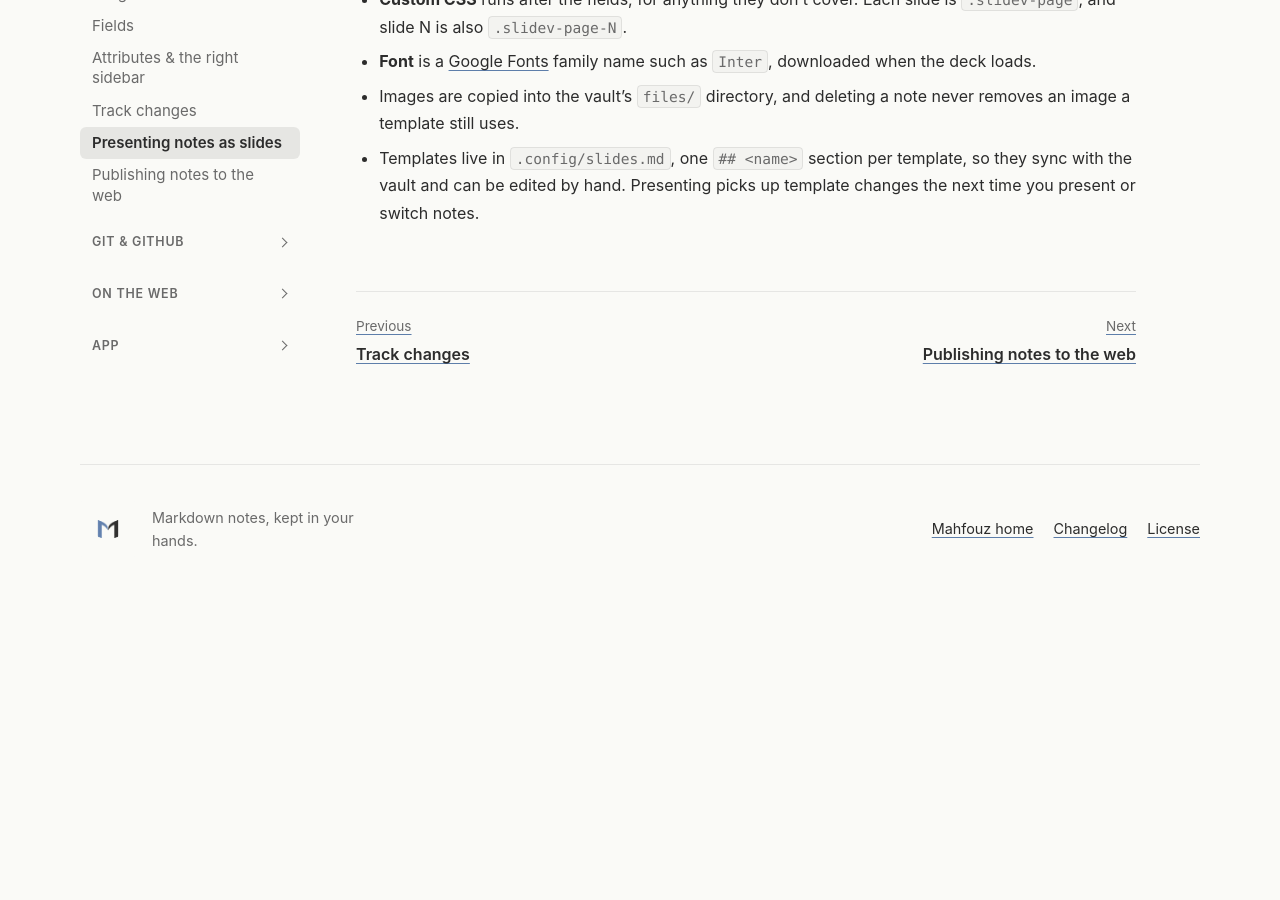
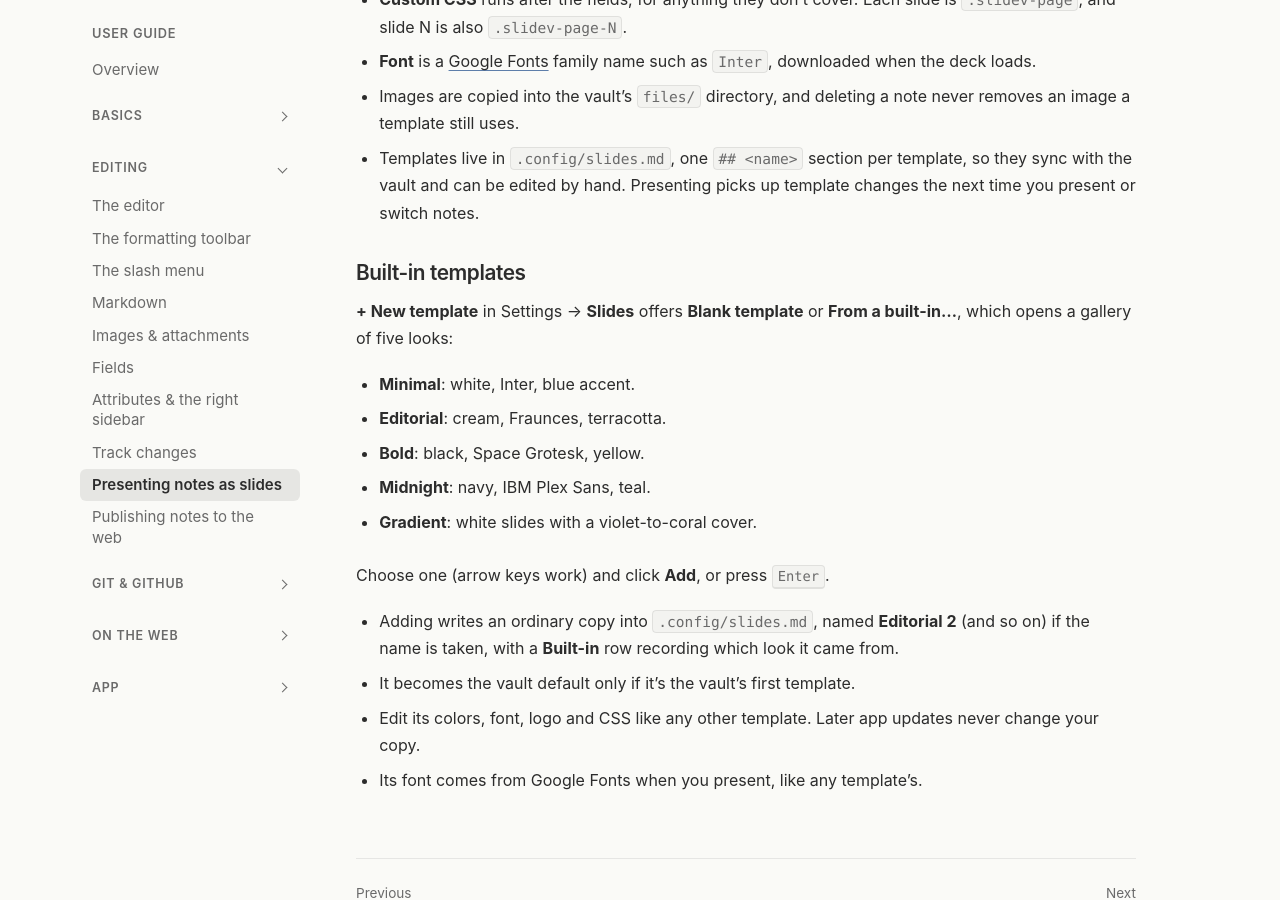
Before and after one commit to mahfouz-app/docs, a Jekyll site: the page built from guide/slides.md, in a window 1280 px wide and 900 px high, scrolled down 1369 px. Built offline with Jekyll 4.4.1, drawn with Linux system fonts in a browser that asks for light colours; before the commit the page ends 1962 px from its top, so only the background shows below that.

Commit message:
guide(slides): built-in slides templates
Co-Authored-By: Claude Opus 5.5 <noreply@anthropic.com>

```diff
--- a/guide/slides.md
+++ b/guide/slides.md
@@ -61,3 +61,24 @@ accent colors, a font, a logo, a footer — for both Present and PDF export.
   template, so they sync with the vault and can be edited by hand.
   Presenting picks up template changes the next time you present or switch
   notes.
+
+### Built-in templates
+
+**+ New template** in Settings → **Slides** offers **Blank template** or
+**From a built-in…**, which opens a gallery of five looks:
+
+- **Minimal**: white, Inter, blue accent.
+- **Editorial**: cream, Fraunces, terracotta.
+- **Bold**: black, Space Grotesk, yellow.
+- **Midnight**: navy, IBM Plex Sans, teal.
+- **Gradient**: white slides with a violet-to-coral cover.
+
+Choose one (arrow keys work) and click **Add**, or press <kbd>Enter</kbd>.
+
+- Adding writes an ordinary copy into `.config/slides.md`, named
+  **Editorial 2** (and so on) if the name is taken, with a **Built-in**
+  row recording which look it came from.
+- It becomes the vault default only if it's the vault's first template.
+- Edit its colors, font, logo and CSS like any other template. Later app
+  updates never change your copy.
+- Its font comes from Google Fonts when you present, like any template's.
```
